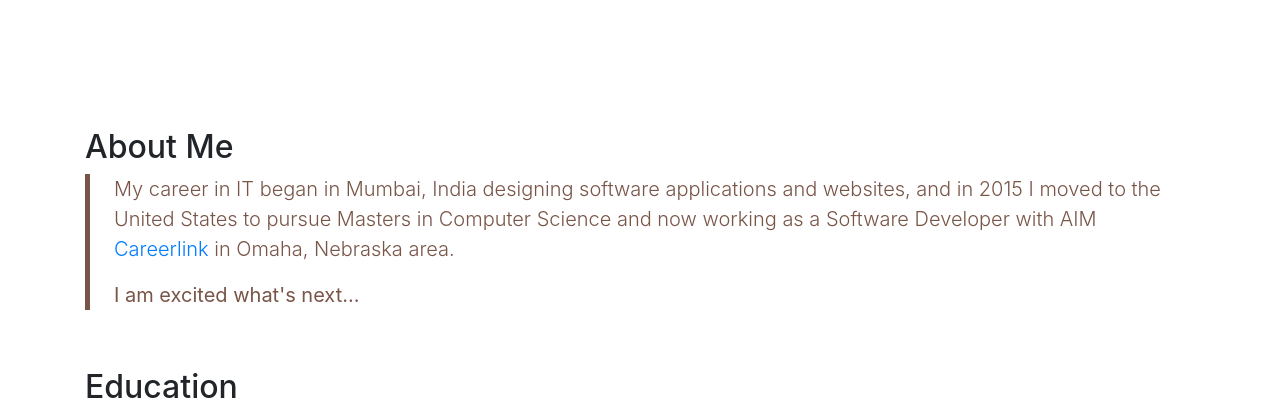
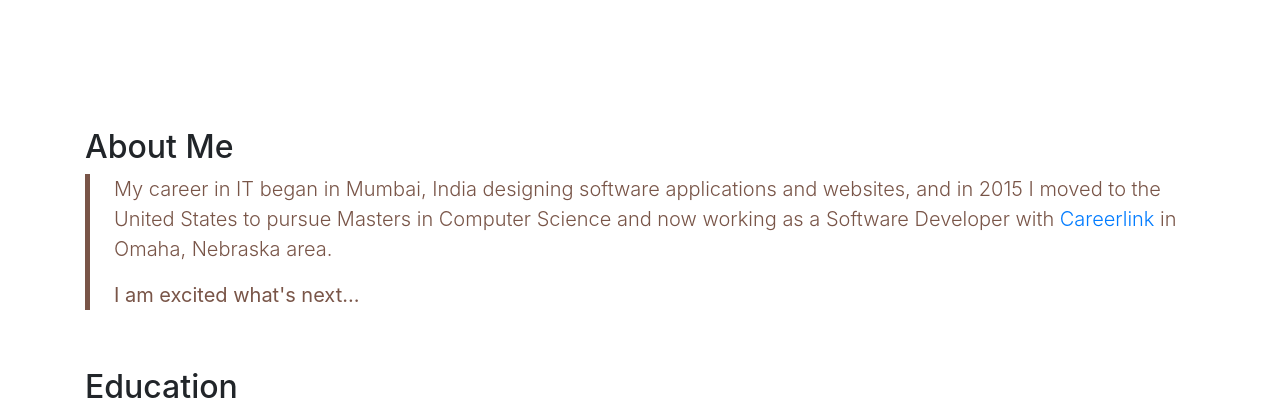
Before and after one commit to rmayekar/rmayekar.github.io, a website with bundled scripts: page index.html in a window 1280 px wide. Shown: the part 380-792 px from the top of the page. Built offline with nearby package versions, Linux system fonts and the light colour scheme; grey boxes are pictures that could not be loaded.

Commit message:
Update index.html
Removed AIM

```diff
--- a/index.html
+++ b/index.html
@@ -65,7 +65,7 @@
           <div class="col-lg-12 mx-auto">
             <h2>About Me</h2>
             <blockquote>
-            <p class="lead">My career in IT began in Mumbai, India designing software applications and websites, and in 2015 I moved to the United States to pursue Masters in Computer Science and now working as a Software Developer with AIM <a href="https://careerlink.com">Careerlink</a> in Omaha, Nebraska area.</p>
+            <p class="lead">My career in IT began in Mumbai, India designing software applications and websites, and in 2015 I moved to the United States to pursue Masters in Computer Science and now working as a Software Developer with <a href="https://careerlink.com">Careerlink</a> in Omaha, Nebraska area.</p>
             <p>I am excited what's next...</p></blockquote>
             <hr class="seperator">
             <hr class="seperator">
```
